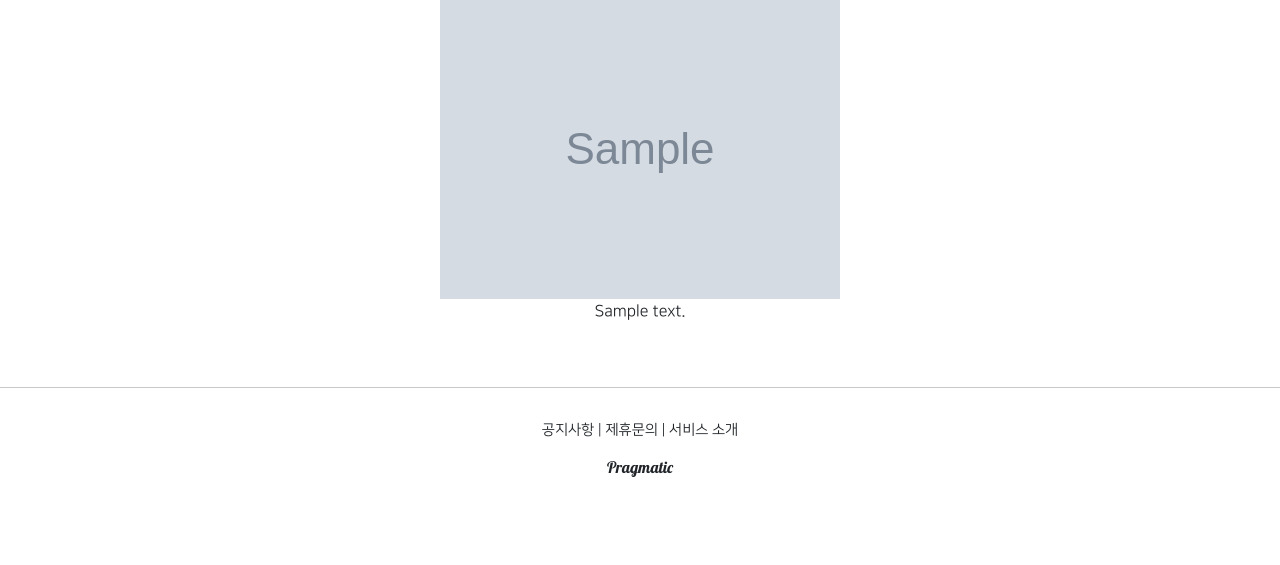
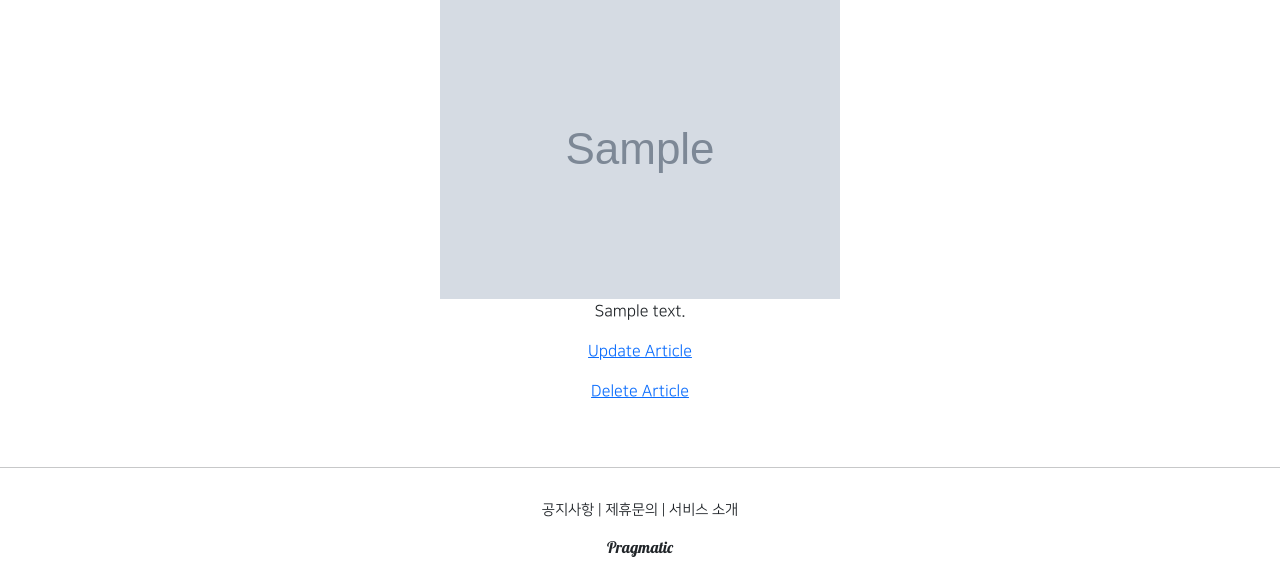
Before and after one commit to zeniverse/pragmatic, a Django app: page /articles/detail/1 in a window 1280 px wide. Shown: the part 266-831 px from the top of the page. Before the commit the page ends 743 px from the top, so only its background shows below. Run offline with Django 3.2, Linux system fonts and the light colour scheme; tables that the repository leaves empty hold one stand-in row (values such as "Sample post"); grey boxes marked "Sample" are stand-in pictures; some libraries are stand-ins or nearby versions.

Commit message:
Articleapp UpdateView & DeleteView

```diff
--- a/articleapp/templates/articleapp/detail.html
+++ b/articleapp/templates/articleapp/detail.html
@@ -15,6 +15,18 @@
                 {{ target_article.content }}
             </p>
 
+            <a href="{% url 'articleapp:update' pk=target_article.pk %}">
+                <p>
+                    Update Article
+                </p>
+            </a>
+
+            <a href="{% url 'articleapp:delete' pk=target_article.pk %}">
+                <p>
+                    Delete Article
+                </p>
+            </a>
+
         </div>
     </div>
 
--- a/articleapp/urls.py
+++ b/articleapp/urls.py
@@ -1,7 +1,7 @@
 from django.urls import path
 from django.views.generic import TemplateView
 
-from articleapp.views import ArticleCreateView, ArticleDetailView
+from articleapp.views import ArticleCreateView, ArticleDetailView, ArticleUpdateView, ArticleDeleteView
 
 app_name = 'articleapp'
 
@@ -9,4 +9,6 @@ urlpatterns = [
     path('list/', TemplateView.as_view(template_name='articleapp/list.html'), name='list'),
     path('create/', ArticleCreateView.as_view(), name='create'),
     path('detail/<int:pk>', ArticleDetailView.as_view(), name='detail'),
+    path('update/<int:pk>', ArticleUpdateView.as_view(), name='update'),
+    path('delete/<int:pk>', ArticleDeleteView.as_view(), name='delete'),
 ]
--- a/articleapp/views.py
+++ b/articleapp/views.py
@@ -2,10 +2,11 @@ from django.contrib.auth.decorators import login_required
 from django.shortcuts import render
 
 # Create your views here.
-from django.urls import reverse
+from django.urls import reverse, reverse_lazy
 from django.utils.decorators import method_decorator
-from django.views.generic import CreateView, DetailView
+from django.views.generic import CreateView, DetailView, UpdateView, DeleteView
 
+from articleapp.decorators import article_ownership_required
 from articleapp.forms import ArticleCreationForm
 from articleapp.models import Article
 
@@ -24,10 +25,31 @@ class ArticleCreateView(CreateView):
         return super().form_valid(form)
 
     def get_success_url(self):
-        return reverse('articleapp:detail', kwargs={'pk':self.object.pk})
+        return reverse('articleapp:detail', kwargs={'pk': self.object.pk})
 
 
 class ArticleDetailView(DetailView):
     model = Article
     context_object_name = 'target_article'
     template_name = 'articleapp/detail.html'
+
+
+@method_decorator(article_ownership_required, 'get')
+@method_decorator(article_ownership_required, 'post')
+class ArticleUpdateView(UpdateView):
+    model = Article
+    context_object_name = 'target_article'
+    form_class = ArticleCreationForm
+    template_name = 'articleapp/update.html'
+
+    def get_success_url(self):
+        return reverse('articleapp:detail', kwargs={'pk': self.object.pk})
+
+
+@method_decorator(article_ownership_required, 'get')
+@method_decorator(article_ownership_required, 'post')
+class ArticleDeleteView(DeleteView):
+    model = Article
+    context_object_name = 'target_article'
+    success_url = reverse_lazy('articleapp:list')
+    template_name = 'articleapp/delete.html'
```
Also changed, not shown: articleapp/decorators.py (added, +12 -0 lines), articleapp/templates/articleapp/delete.html (added, +15 -0 lines), articleapp/templates/articleapp/update.html (added, +17 -0 lines).
